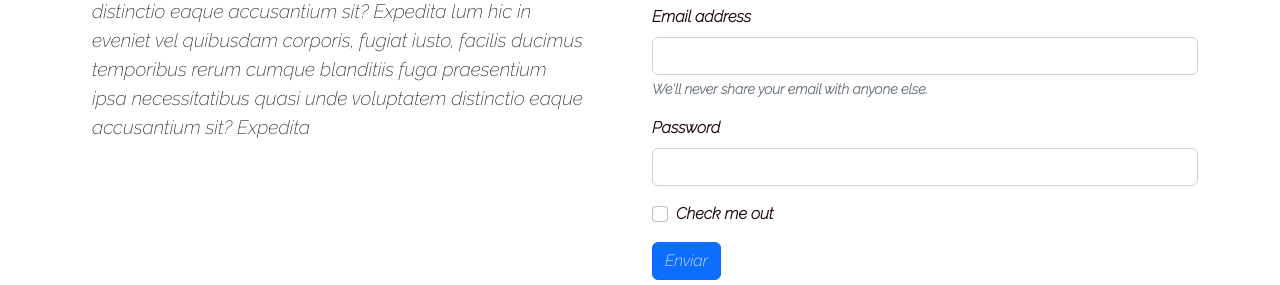
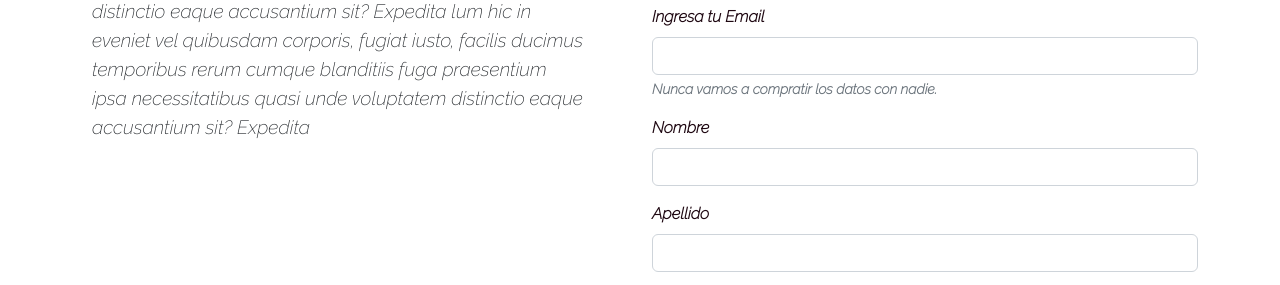
Before and after one commit to joacoGuelfi/proyecto-final-guelfi, a plain HTML site: page pages/nosotros.html in a window 1280 px wide. Shown: the part 583-868 px from the top of the page. Drawn offline with nearby package versions, Linux system fonts and the light colour scheme.

Commit message:
Formulario funcional

```diff
--- a/css/style.css
+++ b/css/style.css
@@ -102,7 +102,7 @@ footer img{
 }
 
 .productosHM .btn{
-    background-color: #F07167;
+    background-color: #1F0812;
     width: 70%;
     margin: 5%;
     font-family: 'Josefin Sans', sans-serif;
@@ -112,7 +112,7 @@ footer img{
 }
 .productosHM button a{
     text-decoration: none;
-    color: #1F0812;
+    color: #F07167;
     font-weight: bold;
     width: 100%;
 }
@@ -142,6 +142,15 @@ form{
     font-family: 'Josefin Sans', sans-serif;
     font-family: 'Raleway', sans-serif;
 }
+form .btn{
+    background-color: #1F0812;
+    color: #F07167;
+    border: #1F0812 1px solid;
+    font-family: 'Josefin Sans', sans-serif;
+    font-family: 'Raleway', sans-serif;
+    font-weight: bold;
+}
+
 .carro{
     height: 700px;
 }
--- a/pages/nosotros.html
+++ b/pages/nosotros.html
@@ -102,18 +102,22 @@
                         <form>
                             <h2>Alguna duda? Escribinos!</h2>
                             <div class="mb-3">
-                                <label for="exampleInputEmail1" class="form-label">Email address</label>
+                                <label for="exampleInputEmail1" class="form-label">Ingresa tu Email</label>
                                 <input type="email" class="form-control" id="exampleInputEmail1"
                                     aria-describedby="emailHelp">
-                                <div id="emailHelp" class="form-text">We'll never share your email with anyone else.</div>
+                                <div id="emailHelp" class="form-text">Nunca vamos a compratir los datos con nadie.</div>
                             </div>
                             <div class="mb-3">
-                                <label for="exampleInputPassword1" class="form-label">Password</label>
+                                <label for="exampleInputPassword1" class="form-label">Nombre</label>
+                                <input type="password" class="form-control" id="exampleInputPassword1">
+                            </div>
+                            <div class="mb-3">
+                                <label for="exampleInputPassword1" class="form-label">Apellido</label>
                                 <input type="password" class="form-control" id="exampleInputPassword1">
                             </div>
                             <div class="mb-3 form-check">
                                 <input type="checkbox" class="form-check-input" id="exampleCheck1">
-                                <label class="form-check-label" for="exampleCheck1">Check me out</label>
+                                <label class="form-check-label" for="exampleCheck1">Recibir ofertas de nuestros productos.</label>
                             </div>
                             <button type="submit" class="btn btn-primary">Enviar</button>
                         </form>
```
